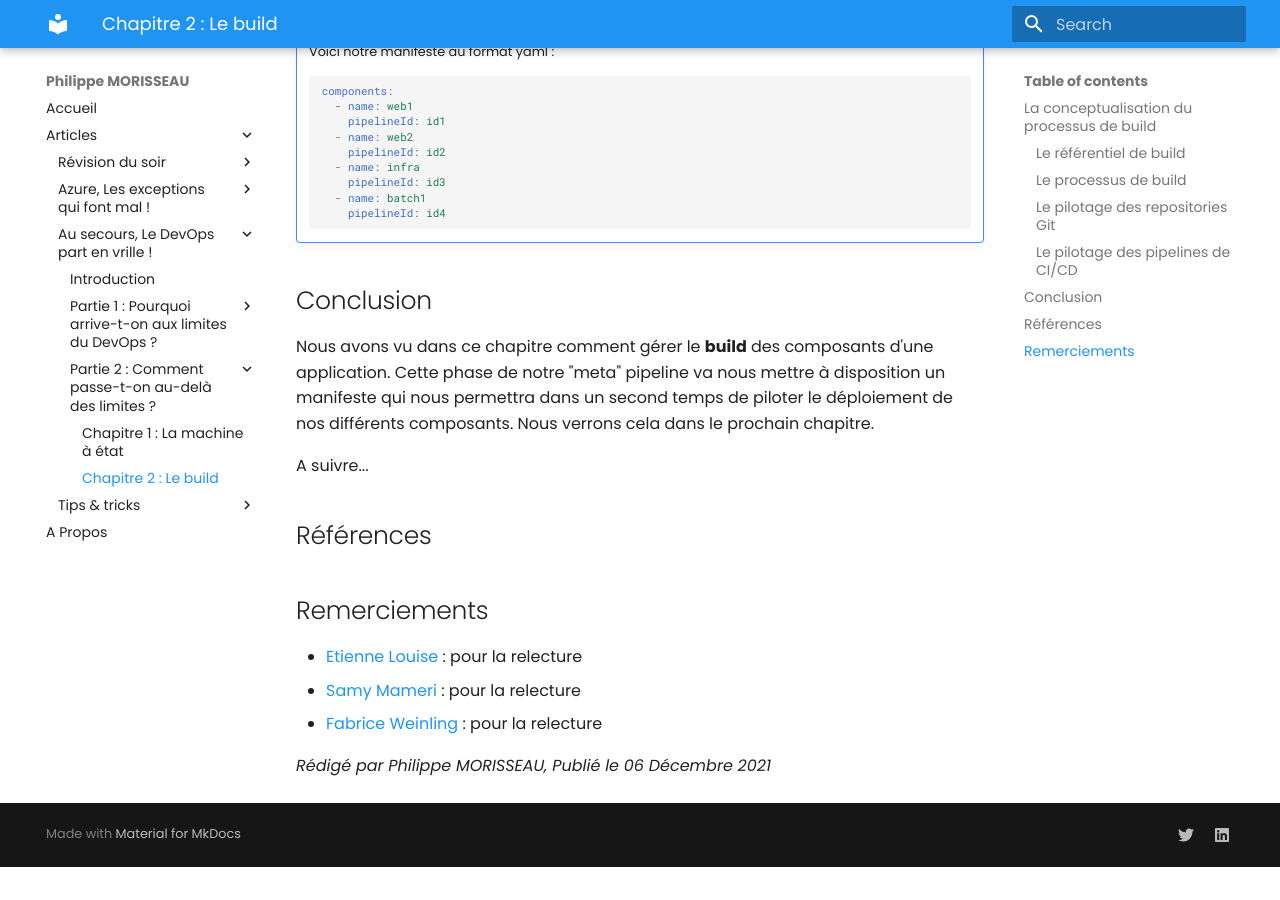
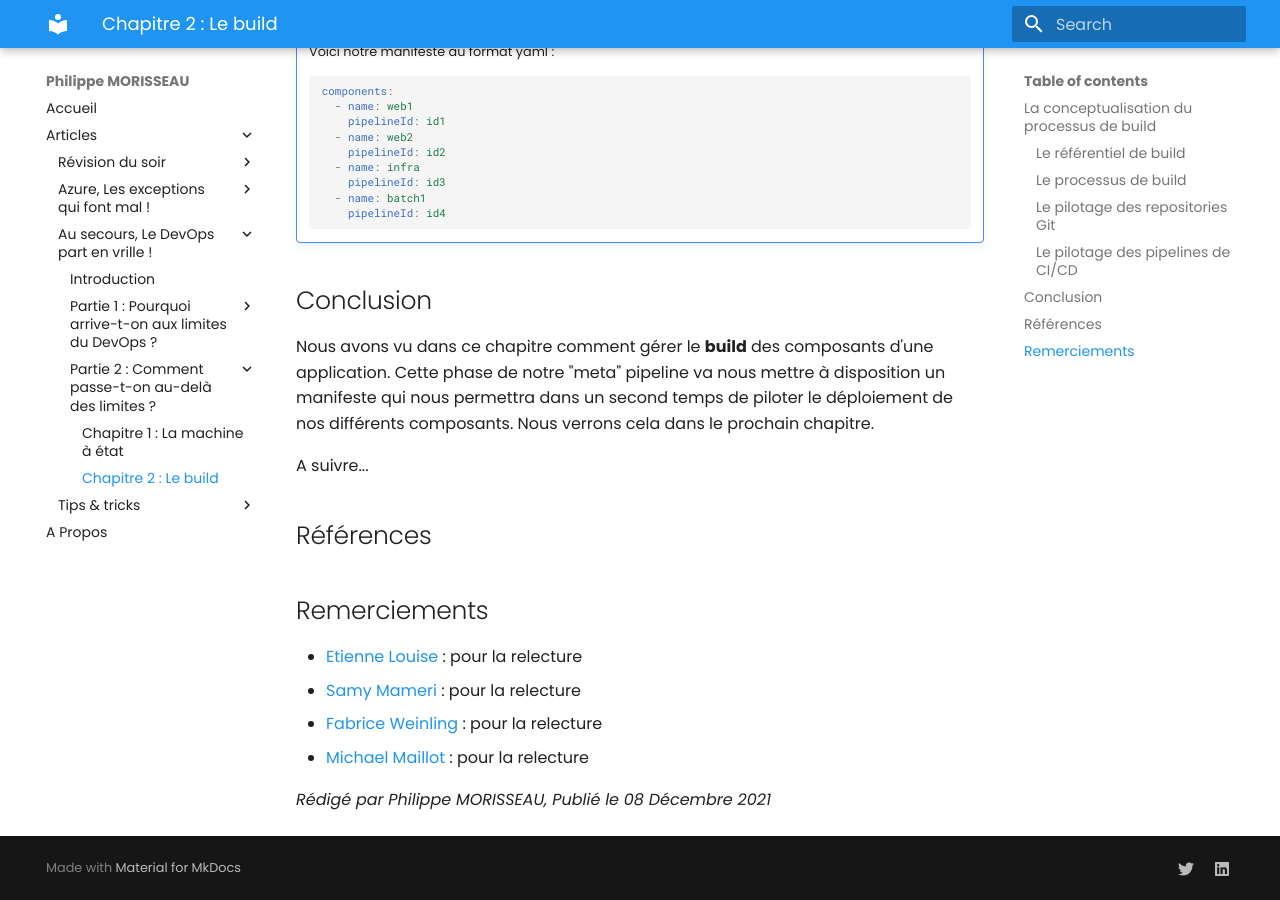
Before and after one commit to Ineaweb/Blog, an MkDocs documentation site: the page built from docs/articles/devops/vrille/05.comment.build.md, in a window 1280 px wide and 900 px high, scrolled down 5403 px. Built offline with MkDocs 1.6.1 and Material for MkDocs 9.7.7, drawn with Linux system fonts in a browser that asks for light colours; old or Windows-style settings are respelled for this version of MkDocs; before the commit the page ends 6270 px from its top, so only the background shows below that.

Commit message:
fix: publication date

```diff
--- a/docs/articles/devops/vrille/05.comment.build.md
+++ b/docs/articles/devops/vrille/05.comment.build.md
@@ -3,7 +3,7 @@ title: "Chapitre 2 : Le build"
 summary: "Pourquoi arrive-t-on aux limites du DevOps ? Comme pour tout, le temps fait son œuvre. La démarche DevOps n'y échappe pas. Vous pouvez avoir une démarche très aboutie, au bout de plusieurs mois ou plusieurs années, celle-ci aura naturellement du plomb dans l'aile."
 authors:
     - Philippe Morisseau
-date: 2021-12-06
+date: 2021-12-08
 ---
 
 Maintenant que nous avons conceptualisé le principe de machine à état dans un "meta" pipeline **CI/CD**, comment faire pour que le **build** de nos différents composants puisse être géré de façon harmonieuse ?
@@ -162,5 +162,6 @@ A suivre...
 - [Etienne Louise](https://www.linkedin.com/in/etienne-louise-78154063/) : pour la relecture
 - [Samy Mameri](https://www.linkedin.com/in/samy-mameri-60649079/) : pour la relecture
 - [Fabrice Weinling](https://www.linkedin.com/in/%E2%99%A0-fabrice-weinling-%E2%99%A0-414187114/) : pour la relecture
+- [Michael Maillot](https://twitter.com/michael_maillot) : pour la relecture
 
-_Rédigé par Philippe MORISSEAU, Publié le 06 Décembre 2021_
+_Rédigé par Philippe MORISSEAU, Publié le 08 Décembre 2021_
```
